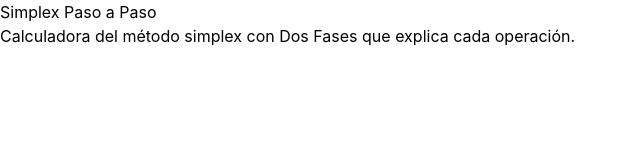
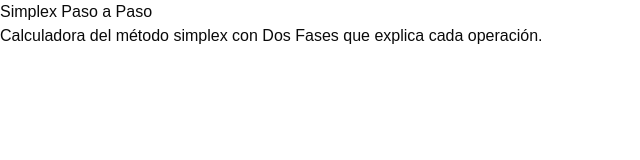
Before and after one commit to Angel17jc/MetodoSimplexCalculadora, a React (Vite) app in the folder frontend/: page / in a window 1280 px wide. Shown: the top 160 px of the page, without its empty margins (0-640 px from the left). Built offline with nearby package versions, Linux system fonts and the light colour scheme.

Commit message:
build(frontend): inicializar shadcn/ui

```diff
--- a/frontend/src/index.css
+++ b/frontend/src/index.css
@@ -1 +1,130 @@
 @import 'tailwindcss';
+@import "tw-animate-css";
+@import "shadcn/tailwind.css";
+@import "@fontsource-variable/geist";
+
+@custom-variant dark (&:is(.dark *));
+
+@theme inline {
+    --font-heading: var(--font-sans);
+    --font-sans: 'Geist Variable', sans-serif;
+    --color-sidebar-ring: var(--sidebar-ring);
+    --color-sidebar-border: var(--sidebar-border);
+    --color-sidebar-accent-foreground: var(--sidebar-accent-foreground);
+    --color-sidebar-accent: var(--sidebar-accent);
+    --color-sidebar-primary-foreground: var(--sidebar-primary-foreground);
+    --color-sidebar-primary: var(--sidebar-primary);
+    --color-sidebar-foreground: var(--sidebar-foreground);
+    --color-sidebar: var(--sidebar);
+    --color-chart-5: var(--chart-5);
+    --color-chart-4: var(--chart-4);
+    --color-chart-3: var(--chart-3);
+    --color-chart-2: var(--chart-2);
+    --color-chart-1: var(--chart-1);
+    --color-ring: var(--ring);
+    --color-input: var(--input);
+    --color-border: var(--border);
+    --color-destructive: var(--destructive);
+    --color-accent-foreground: var(--accent-foreground);
+    --color-accent: var(--accent);
+    --color-muted-foreground: var(--muted-foreground);
+    --color-muted: var(--muted);
+    --color-secondary-foreground: var(--secondary-foreground);
+    --color-secondary: var(--secondary);
+    --color-primary-foreground: var(--primary-foreground);
+    --color-primary: var(--primary);
+    --color-popover-foreground: var(--popover-foreground);
+    --color-popover: var(--popover);
+    --color-card-foreground: var(--card-foreground);
+    --color-card: var(--card);
+    --color-foreground: var(--foreground);
+    --color-background: var(--background);
+    --radius-sm: calc(var(--radius) * 0.6);
+    --radius-md: calc(var(--radius) * 0.8);
+    --radius-lg: var(--radius);
+    --radius-xl: calc(var(--radius) * 1.4);
+    --radius-2xl: calc(var(--radius) * 1.8);
+    --radius-3xl: calc(var(--radius) * 2.2);
+    --radius-4xl: calc(var(--radius) * 2.6);
+}
+
+:root {
+    --background: oklch(1 0 0);
+    --foreground: oklch(0.145 0 0);
+    --card: oklch(1 0 0);
+    --card-foreground: oklch(0.145 0 0);
+    --popover: oklch(1 0 0);
+    --popover-foreground: oklch(0.145 0 0);
+    --primary: oklch(0.205 0 0);
+    --primary-foreground: oklch(0.985 0 0);
+    --secondary: oklch(0.97 0 0);
+    --secondary-foreground: oklch(0.205 0 0);
+    --muted: oklch(0.97 0 0);
+    --muted-foreground: oklch(0.556 0 0);
+    --accent: oklch(0.97 0 0);
+    --accent-foreground: oklch(0.205 0 0);
+    --destructive: oklch(0.577 0.245 27.325);
+    --border: oklch(0.922 0 0);
+    --input: oklch(0.922 0 0);
+    --ring: oklch(0.708 0 0);
+    --chart-1: oklch(0.87 0 0);
+    --chart-2: oklch(0.556 0 0);
+    --chart-3: oklch(0.439 0 0);
+    --chart-4: oklch(0.371 0 0);
+    --chart-5: oklch(0.269 0 0);
+    --radius: 0.625rem;
+    --sidebar: oklch(0.985 0 0);
+    --sidebar-foreground: oklch(0.145 0 0);
+    --sidebar-primary: oklch(0.205 0 0);
+    --sidebar-primary-foreground: oklch(0.985 0 0);
+    --sidebar-accent: oklch(0.97 0 0);
+    --sidebar-accent-foreground: oklch(0.205 0 0);
+    --sidebar-border: oklch(0.922 0 0);
+    --sidebar-ring: oklch(0.708 0 0);
+}
+
+.dark {
+    --background: oklch(0.145 0 0);
+    --foreground: oklch(0.985 0 0);
+    --card: oklch(0.205 0 0);
+    --card-foreground: oklch(0.985 0 0);
+    --popover: oklch(0.205 0 0);
+    --popover-foreground: oklch(0.985 0 0);
+    --primary: oklch(0.922 0 0);
+    --primary-foreground: oklch(0.205 0 0);
+    --secondary: oklch(0.269 0 0);
+    --secondary-foreground: oklch(0.985 0 0);
+    --muted: oklch(0.269 0 0);
+    --muted-foreground: oklch(0.708 0 0);
+    --accent: oklch(0.269 0 0);
+    --accent-foreground: oklch(0.985 0 0);
+    --destructive: oklch(0.704 0.191 22.216);
+    --border: oklch(1 0 0 / 10%);
+    --input: oklch(1 0 0 / 15%);
+    --ring: oklch(0.556 0 0);
+    --chart-1: oklch(0.87 0 0);
+    --chart-2: oklch(0.556 0 0);
+    --chart-3: oklch(0.439 0 0);
+    --chart-4: oklch(0.371 0 0);
+    --chart-5: oklch(0.269 0 0);
+    --sidebar: oklch(0.205 0 0);
+    --sidebar-foreground: oklch(0.985 0 0);
+    --sidebar-primary: oklch(0.488 0.243 264.376);
+    --sidebar-primary-foreground: oklch(0.985 0 0);
+    --sidebar-accent: oklch(0.269 0 0);
+    --sidebar-accent-foreground: oklch(0.985 0 0);
+    --sidebar-border: oklch(1 0 0 / 10%);
+    --sidebar-ring: oklch(0.556 0 0);
+}
+
+@layer base {
+  * {
+    @apply border-border outline-ring/50;
+    }
+  body {
+    @apply bg-background text-foreground;
+    }
+  html {
+    @apply font-sans;
+    }
+}
--- /dev/null
+++ b/frontend/src/lib/utils.ts
@@ -0,0 +1 @@
+export { cn } from "cn"
```
Also changed, not shown: frontend/package.json (+8 -1 lines), frontend/components.json (added), 1 other file (tests, documents, lock files or other folders).
